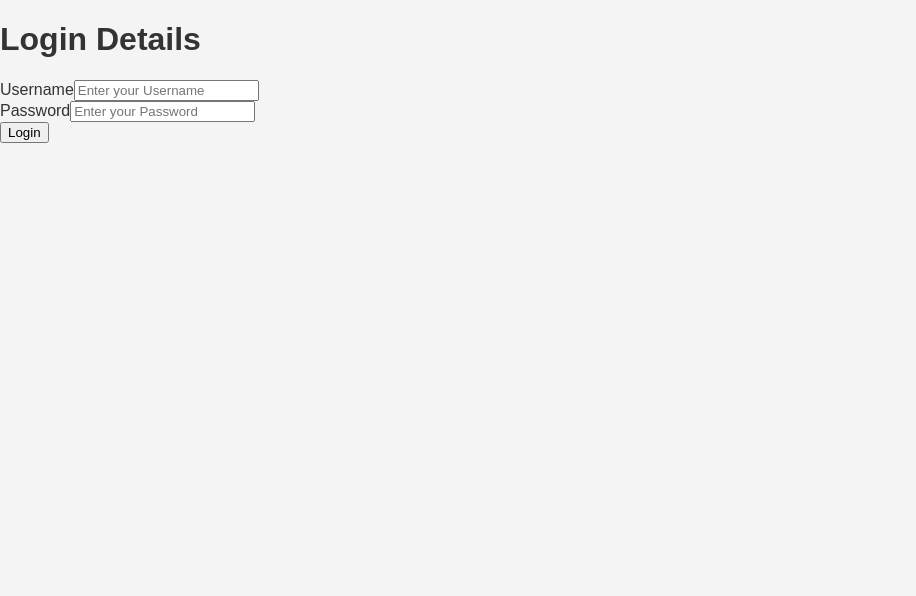
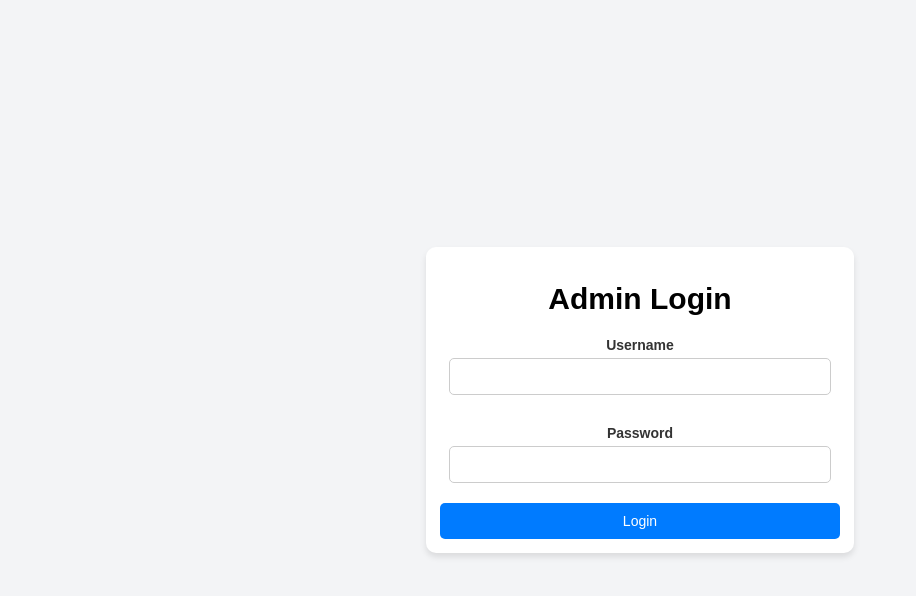
Before and after one commit to pavanmadhur/my-nextjs-app, a Next.js app: page /admin in a window 1280 px wide. Shown: the top 596 px of the page, without its empty margins (0-916 px from the left). Built offline with nearby package versions, Linux system fonts and the light colour scheme.

Commit message:
New update get all contact details

```diff
--- a/src/app/admin/page.js
+++ b/src/app/admin/page.js
@@ -2,6 +2,7 @@
 import { useState } from "react";
 import { ToastContainer, toast } from "react-toastify";
 import { useRouter } from "next/navigation";
+import "react-toastify/dist/ReactToastify.css";
 
 export default function Page() {
   const [username, setUsername] = useState("");
@@ -12,17 +13,7 @@ export default function Page() {
     username: "",
     password: "",
   });
-  const customToastStyle = {
-    backgroundColor: "#333",
-    color: "#fff",
-    borderRadius: "10px",
-    padding: "10px",
-    fontFamily: "'Times New Roman', Times, serif",
-    fontSize: "16px",
-    textAlign: "center",
-    lineHeight: "1.5",
-    border: "1px solid #555",
-  };
+
   const submitHandler = async () => {
     try {
       let newErrors = {};
@@ -49,11 +40,9 @@ export default function Page() {
 
         const data = await response.json();
         setLoading(false);
-        console.log("Login response:", data);
 
         if (data.token) {
           localStorage.setItem("auth", data.token);
-          console.log("Token stored in localStorage:", data.token);
           router.push("/admin/contacts");
         } else {
           toast.error(data.message || "Invalid credentials");
@@ -61,103 +50,114 @@ export default function Page() {
       }
     } catch (error) {
       setLoading(false);
-      console.error("Error during login:", error);
       toast.error("Failed to connect to the server. Please try again.");
     }
   };
 
-
   return (
-    <div className="flex justify-center items-center w-screen h-screen bg-[#F3F4F6]">
-      {/* Outer Container */}
-      <div className="flex flex-col items-center w-full max-w-md bg-white rounded-lg shadow-lg p-8 border border-gray-300">
-        {/* Box Title */}
-        <div className="w-full text-center border-b border-gray-200 pb-4 mb-4">
-          <h1 className="text-2xl font-semibold text-gray-800">Login Details</h1>
-        </div>
-
-        {/* Login Form */}
-        <div className="w-full space-y-4">
-          {/* Username Input */}
-          <div>
-            <label htmlFor="username" className="block text-sm font-medium text-gray-600 mb-1">
+    <div
+  className="flex justify-center items-center w-screen h-screen"
+  style={{
+    display: "flex",
+    justifyContent: "center",
+    alignItems: "center",
+    width: "100vw",
+    height: "100vh",
+    backgroundColor: "#F3F4F6",
+  }}
+>
+  <div
+    style={{
+      backgroundColor: "#fff",
+      padding: "14px",
+      borderRadius: "10px",
+      boxShadow: "0 4px 6px rgba(0, 0, 0, 0.1)",
+      width: "400px", // Adjust width as per design
+      textAlign: "center",
+    }}
+  >
+    <h1
+      style={{
+        fontSize: "30px",
+        lineHeight: "1.2",
+        color: "#000",
+        marginBottom: "20px",
+        fontFamily: "Arial, sans-serif",
+      }}
+    >
+      Admin Login
+    </h1>
+    <div style={{ marginBottom: "20px" }}>
+      <label
+        htmlFor="username"
+        style={{
+          display: "block",
+          marginBottom: "5px",
+          fontSize: "14px",
+          fontWeight: "bold",
+          color: "#333",
+        }}
+      >
         Username
       </label>
       <input
         type="text"
         id="username"
-              placeholder="Enter your Username"
         value={username}
-              onChange={(e) => {
-                setUsername(e.target.value);
-                setError({ ...error, username: "" });
+        onChange={(e) => setUsername(e.target.value)}
+        style={{
+          width: "90%",
+          padding: "10px",
+          marginBottom: "10px",
+          borderRadius: "5px",
+          border: "1px solid #ccc",
         }}
-              className={`w-full p-3 rounded-md text-sm border ${
-                error.username ? "border-red-500" : "border-gray-300"
-              } placeholder-gray-400 focus:outline-none focus:ring-2 focus:ring-blue-500`}
       />
-            {error.username && (
-              <p className="text-red-500 text-xs mt-1">{error.username}</p>
-            )}
     </div>
-
-          {/* Password Input */}
     <div>
-            <label htmlFor="password" className="block text-sm font-medium text-gray-600 mb-1">
+      <label
+        htmlFor="password"
+        style={{
+          display: "block",
+          marginBottom: "5px",
+          fontSize: "14px",
+          fontWeight: "bold",
+          color: "#333",
+        }}
+      >
         Password
       </label>
       <input
         type="password"
         id="password"
-              placeholder="Enter your Password"
         value={password}
-              onChange={(e) => {
-                setPassword(e.target.value);
-                setError({ ...error, password: "" });
+        onChange={(e) => setPassword(e.target.value)}
+        style={{
+          width: "90%",
+          padding: "10px",
+          marginBottom: "20px",
+          borderRadius: "5px",
+          border: "1px solid #ccc",
         }}
-              className={`w-full p-3 rounded-md text-sm border ${
-                error.password ? "border-red-500" : "border-gray-300"
-              } placeholder-gray-400 focus:outline-none focus:ring-2 focus:ring-blue-500`}
       />
-            {error.password && (
-              <p className="text-red-500 text-xs mt-1">{error.password}</p>
-            )}
     </div>
-
-          {/* Submit Button */}
     <button
-            type="submit"
-            className="w-full bg-blue-600 text-white py-2 rounded-md font-semibold text-sm hover:bg-blue-700 focus:outline-none focus:ring-2 focus:ring-blue-500 focus:ring-offset-1 transition"
       onClick={submitHandler}
+      style={{
+        width: "100%",
+        padding: "10px",
+        fontSize: "14px",
+        color: "#fff",
+        backgroundColor: "#007bff",
+        border: "none",
+        borderRadius: "5px",
+        cursor: "pointer",
+      }}
     >
-            {loading ? (
-              <svg
-                className="animate-spin h-5 w-5 mx-auto text-white"
-                xmlns="http://www.w3.org/2000/svg"
-                fill="none"
-                viewBox="0 0 24 24"
-              >
-                <circle
-                  className="opacity-25"
-                  cx="12"
-                  cy="12"
-                  r="10"
-                  stroke="currentColor"
-                  strokeWidth="4"
-                ></circle>
-                <path
-                  className="opacity-75"
-                  fill="currentColor"
-                  d="M4 12a8 8 0 018-8V0C5.373 0 0 5.373 0 12h4z"
-                ></path>
-              </svg>
-            ) : (
-              "Login"
-            )}
+      Login
     </button>
   </div>
 </div>
-      <ToastContainer />
-    </div>
+
   );
 }
```
Also changed, not shown: src/app/admin/contacts/page.js (+1 -20 lines), src/components/AdminContact.jsx (+104 -50 lines), src/components/ContactUs.jsx (line endings or trailing spaces). Lines whose indentation alone changed are shown as unchanged.
